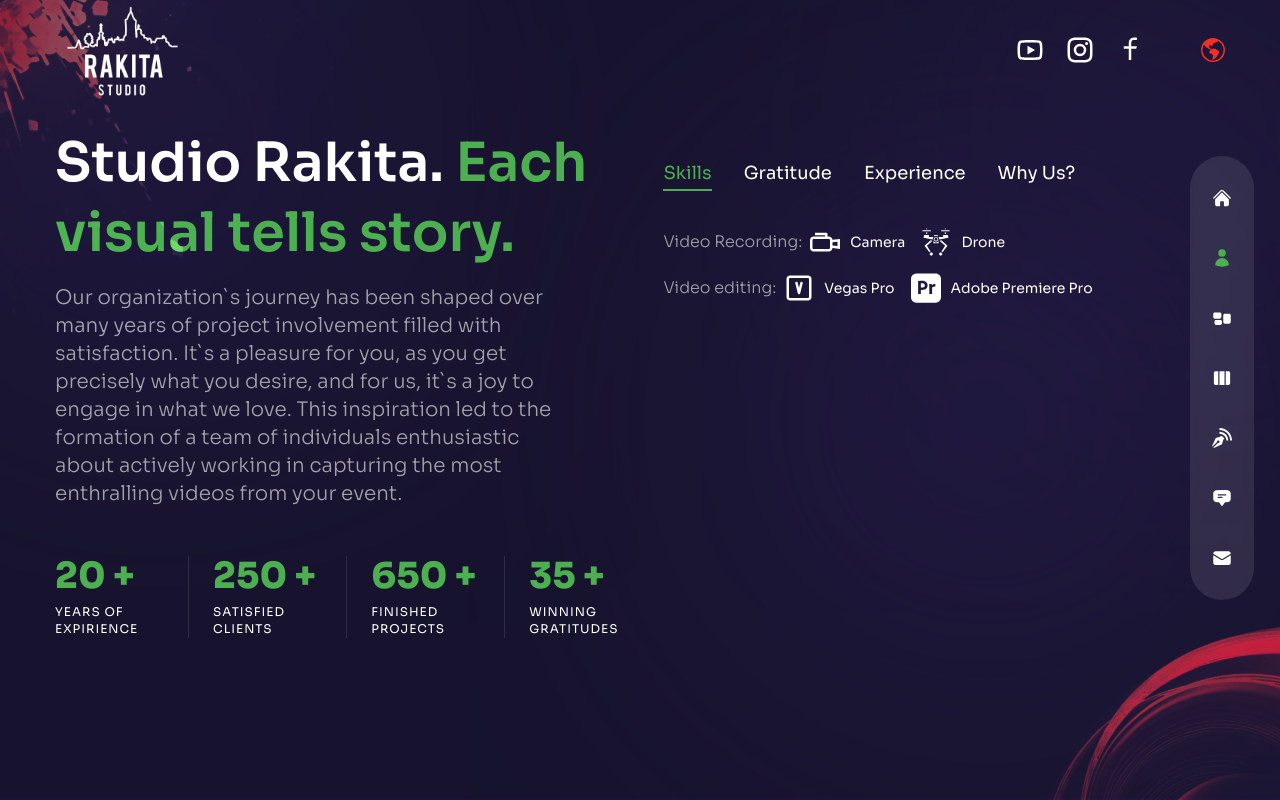
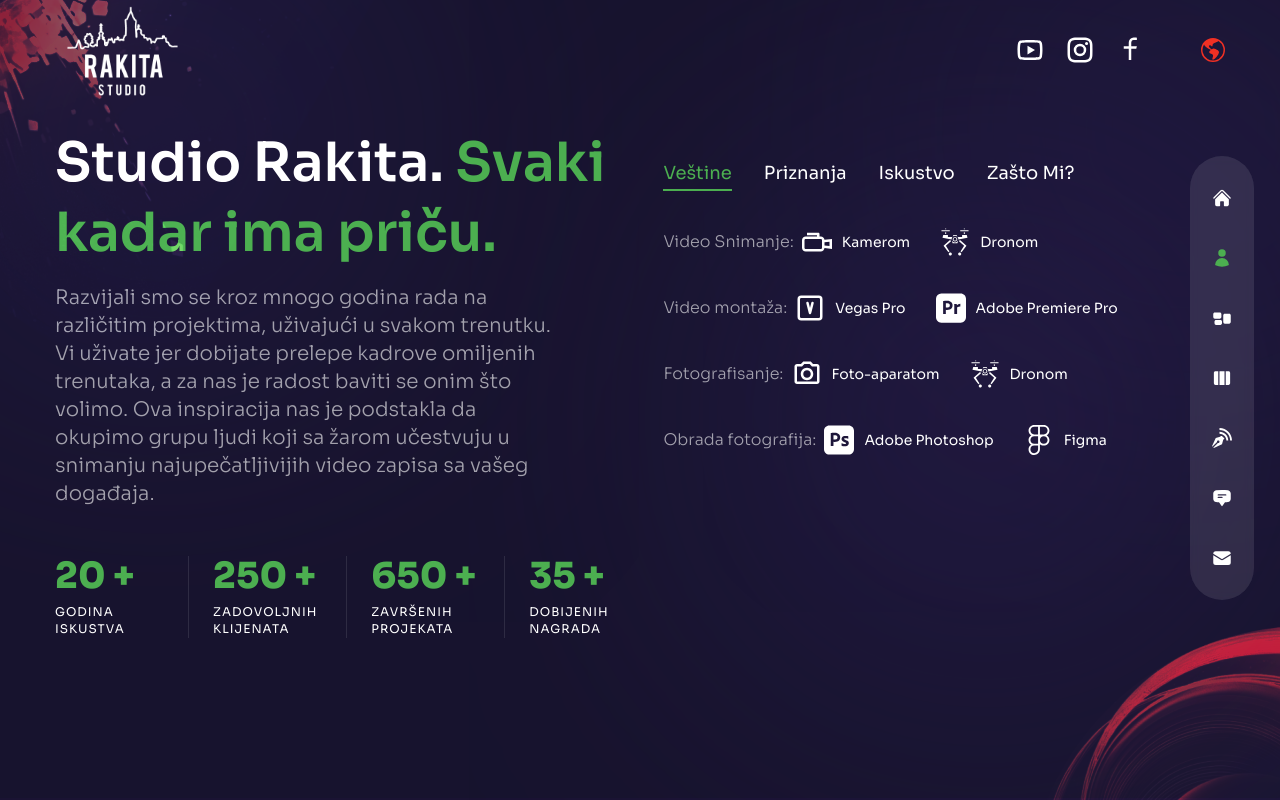
Before and after one commit to MirosBL45/studio_rakita, a Next.js app: page /about in a window 1280 px wide. Built offline with nearby package versions, Linux system fonts and the light colour scheme.

Commit message:
making one language

```diff
--- a/data/aboutData.js
+++ b/data/aboutData.js
@@ -1,8 +1,9 @@
 // icons
 import { CgCamera } from "react-icons/cg";
 import { GiDeliveryDrone } from "react-icons/gi";
-import { SiAdobepremierepro } from "react-icons/si";
+import { SiAdobepremierepro, SiAdobephotoshop, SiFigma } from "react-icons/si";
 import { TbSquareLetterV } from "react-icons/tb";
+import { MdOutlinePhotoCamera } from "react-icons/md";
 
 //  data
 export const aboutData = [
@@ -93,6 +94,32 @@ export const aboutDataSR = [
           },
         ],
       },
+      {
+        title: "Fotografisanje:",
+        icons: [
+          {
+            iconThis: <MdOutlinePhotoCamera key="PhotoCamera" />,
+            title: "Foto-aparatom"
+          },
+          {
+            iconThis: <GiDeliveryDrone key="drone" />,
+            title: "Dronom"
+          },
+        ],
+      },
+      {
+        title: "Obrada fotografija:",
+        icons: [
+          {
+            iconThis: <SiAdobephotoshop key="Adobephotoshop" />,
+            title: "Adobe Photoshop"
+          },
+          {
+            iconThis: <SiFigma key="SiFigma" />,
+            title: "Figma"
+          },
+        ],
+      },
     ],
   },
   {
--- a/pages/about/index.jsx
+++ b/pages/about/index.jsx
@@ -1,8 +1,8 @@
 // data
 import {
-  aboutData,
+  // aboutData,
   aboutDataSR,
-  aboutDataText,
+  // aboutDataText,
   aboutDataTextSR,
   years,
   clients,
@@ -10,8 +10,6 @@ import {
   gratitude,
 } from '../../data/aboutData';
 
-// next image
-import Image from 'next/image';
 import { useState } from 'react';
 
 // components
@@ -26,10 +24,10 @@ import { fadeIn } from '../../variants';
 import CountUp from 'react-countup';
 
 // LanguageContext
-import { useLanguage } from '../../components/LanguageContext';
+// import { useLanguage } from '../../components/LanguageContext';
 
 function About() {
-  const { language } = useLanguage();
+  // const { language } = useLanguage();
   const [mainIndex, setMainIndex] = useState(0);
 
   return (
@@ -55,7 +53,7 @@ function About() {
             exit="hidden"
             className="text-xl mb-3 md:h2"
           >
-            {language === 'eng' ? (
+            {/* {language === 'eng' ? (
               <div>
                 {aboutDataText.title1}{' '}
                 <span className="text-accent">{aboutDataText.title2}</span>
@@ -65,7 +63,11 @@ function About() {
                 {aboutDataTextSR.title1}{' '}
                 <span className="text-accent">{aboutDataTextSR.title2}</span>
               </div>
-            )}
+            )} */}
+            <div>
+              {aboutDataTextSR.title1}{' '}
+              <span className="text-accent">{aboutDataTextSR.title2}</span>
+            </div>
           </motion.h2>
           <motion.p
             variants={fadeIn('right', 0.4)}
@@ -74,9 +76,10 @@ function About() {
             exit="hidden"
             className="text-[14px] md:text-xl max-w-[500px] mx-auto xl:mx-0 mb-6 xl:mb-12 px-2 xl:px-0"
           >
-            {language === 'eng'
+            {/* {language === 'eng'
               ? aboutDataText.description
-              : aboutDataTextSR.description}
+              : aboutDataTextSR.description} */}
+            {aboutDataTextSR.description}
           </motion.p>
           {/* counters */}
           <motion.div
@@ -93,9 +96,10 @@ function About() {
                   <CountUp start={0} end={years} duration={5} /> +
                 </div>
                 <div className="text-xs uppercase tracking-[1px] leading-[1.4] max-w-[100px]">
-                  {language === 'eng'
+                  {/* {language === 'eng'
                     ? aboutDataText.years.text
-                    : aboutDataTextSR.years.text}
+                    : aboutDataTextSR.years.text} */}
+                  {aboutDataTextSR.years.text}
                 </div>
               </div>
               {/* clients */}
@@ -104,9 +108,10 @@ function About() {
                   <CountUp start={0} end={clients} duration={5} /> +
                 </div>
                 <div className="text-xs uppercase tracking-[1px] leading-[1.4] max-w-[100px]">
-                  {language === 'eng'
+                  {/* {language === 'eng'
                     ? aboutDataText.clients.text
-                    : aboutDataTextSR.clients.text}
+                    : aboutDataTextSR.clients.text} */}
+                  {aboutDataTextSR.clients.text}
                 </div>
               </div>
               {/* projects */}
@@ -115,9 +120,10 @@ function About() {
                   <CountUp start={0} end={projects} duration={5} /> +
                 </div>
                 <div className="text-xs uppercase tracking-[1px] leading-[1.4] max-w-[100px]">
-                  {language === 'eng'
+                  {/* {language === 'eng'
                     ? aboutDataText.projects.text
-                    : aboutDataTextSR.projects.text}
+                    : aboutDataTextSR.projects.text} */}
+                  {aboutDataTextSR.projects.text}
                 </div>
               </div>
               {/* gratitude */}
@@ -126,9 +132,10 @@ function About() {
                   <CountUp start={0} end={gratitude} duration={5} /> +
                 </div>
                 <div className="text-xs uppercase tracking-[1px] leading-[1.4] max-w-[100px]">
-                  {language === 'eng'
+                  {/* {language === 'eng'
                     ? aboutDataText.gratitude.text
-                    : aboutDataTextSR.gratitude.text}
+                    : aboutDataTextSR.gratitude.text} */}
+                  {aboutDataTextSR.gratitude.text}
                 </div>
               </div>
             </div>
@@ -144,7 +151,7 @@ function About() {
         >
           {/* for main title of about */}
           <div className="flex gap-x-4 xl:gap-x-8 mx-auto xl:mx-0 mb-4 z-[32]">
-            {language === 'eng'
+            {/* {language === 'eng'
               ? aboutData.map((item, itemIndex) => (
                   <div
                     key={itemIndex}
@@ -172,24 +179,36 @@ function About() {
                   >
                     {item.title}
                   </div>
-                ))}
+                ))} */}
+            {aboutDataSR.map((item, itemIndex) => (
+              <div
+                key={itemIndex}
+                className={`cursor-pointer capitalize xl:text-lg relative after:w-[100%] after:h-[2px] after:absolute after:-bottom-1 after:left-0 ${
+                  mainIndex === itemIndex &&
+                  'text-accent after:w-[100%] after:transition-all after:duration-300 after:bg-accent'
+                }`}
+                onClick={() => {
+                  setMainIndex(itemIndex);
+                }}
+              >
+                {item.title}
+              </div>
+            ))}
           </div>
           {/* for content */}
           <div className="py-2 xl:py-6 flex flex-col gap-y-4 xl:gap-y-4 items-center xl:items-start">
-            {language === 'eng'
+            {/* {language === 'eng'
               ? aboutData[mainIndex].info.map((item, itemIndex) => (
                   <div
                     key={itemIndex}
                     className="flex-1 flex flex-col md:flex-row max-w-max gap-x-2 items-center text-white/60"
                   >
-                    {/* title xl:mr-[55px] */}
                     <div className="font-light xl:max-w-[440px] md:mb-0">
                       {item.title}
                     </div>
-                    {/* years */}
+
                     {item.stage && <div>{item.stage}</div>}
                     <div className="flex gap-x-4">
-                      {/* icons */}
                       {item.icons?.map((icon, iconIndex) => (
                         <div
                           key={iconIndex}
@@ -209,14 +228,12 @@ function About() {
                     key={itemIndex}
                     className="flex-1 flex flex-col md:flex-row max-w-max gap-x-2 items-center text-white/60"
                   >
-                    {/* title xl:mr-[55px] */}
                     <div className="font-light xl:max-w-[440px] md:mb-0">
                       {item.title}
                     </div>
-                    {/* years */}
+
                     {item.stage && <div>{item.stage}</div>}
                     <div className="flex gap-x-[30px]">
-                      {/* icons */}
                       {item.icons?.map((icon, iconIndex) => (
                         <div
                           key={iconIndex}
@@ -230,7 +247,30 @@ function About() {
                       ))}
                     </div>
                   </div>
-                ))}
+                ))} */}
+            {aboutDataSR[mainIndex].info.map((item, itemIndex) => (
+              <div
+                key={itemIndex}
+                className="mb-[20px] flex-1 flex flex-col md:flex-row max-w-max gap-x-2 items-center text-white/60"
+              >
+                <div className="font-light xl:max-w-[440px] md:mb-0">
+                  {item.title}
+                </div>
+
+                {item.stage && <div>{item.stage}</div>}
+                <div className="flex gap-x-[30px]">
+                  {item.icons?.map((icon, iconIndex) => (
+                    <div
+                      key={iconIndex}
+                      className="text-3xl text-white flex items-center gap-x-[10px]"
+                    >
+                      {icon.iconThis}
+                      <span className="text-sm text-white">{icon.title}</span>
+                    </div>
+                  ))}
+                </div>
+              </div>
+            ))}
           </div>
         </motion.div>
       </div>
--- a/pages/index.js
+++ b/pages/index.js
@@ -4,7 +4,8 @@ import ProjectsBtn from "../components/ProjectsBtn";
 import Avatar from "../components/Avatar";
 
 // data
-import { landingData, landingDataSR } from '../data/landingData';
+import { landingDataSR } from '../data/landingData';
+// import { landingData, landingDataSR } from '../data/landingData';
 
 // framer-motion
 import { motion } from "framer-motion";
@@ -13,10 +14,10 @@ import { motion } from "framer-motion";
 import { fadeIn } from "../variants";
 
 // LanguageContext
-import { useLanguage } from "../components/LanguageContext";
+// import { useLanguage } from "../components/LanguageContext";
 
 function Home() {
-  const { language } = useLanguage();
+  // const { language } = useLanguage();
 
   return (
     <div className="bg-primary/60 h-full">
@@ -29,15 +30,20 @@ function Home() {
             animate="show"
             exit="hidden"
           >
-            {language === 'eng' ? (<h1 className="h1">
+            {/* {language === 'eng' ? (<h1 className="h1">
               {landingData.title1} <br />
               <span className="text-accent">{landingData.title2}</span>
             </h1>) : (<h1 className="h1">
               {landingDataSR.title1} <br />
               <span className="text-accent">{landingDataSR.title2}</span>
-            </h1>)}
+            </h1>)} */}
+            <h1 className="h1">
+              {landingDataSR.title1} <br />
+              <span className="text-accent">{landingDataSR.title2}</span>
+            </h1>
             <p className="text-base sm:text-lg lg:text-2xl max-w-sm xl:max-w-xl mx-auto xl:mx-0 mb-[20px] xl:mb-[50px]">
-              {language === 'eng' ? landingData.description : landingDataSR.description}
+              {/* {language === 'eng' ? landingData.description : landingDataSR.description} */}
+              {landingDataSR.description}
             </p>
           </motion.div>
           {/* button */}
@@ -48,7 +54,10 @@ function Home() {
             exit="hidden"
             className="flex"
           >
-            <ProjectsBtn textOfButton={language === 'eng' ? landingData.button : landingDataSR.button} />
+            <ProjectsBtn
+              // textOfButton={language === 'eng' ? landingData.button : landingDataSR.button}
+              textOfButton={landingDataSR.button}
+            />
           </motion.div>
         </div>
       </div>
```
